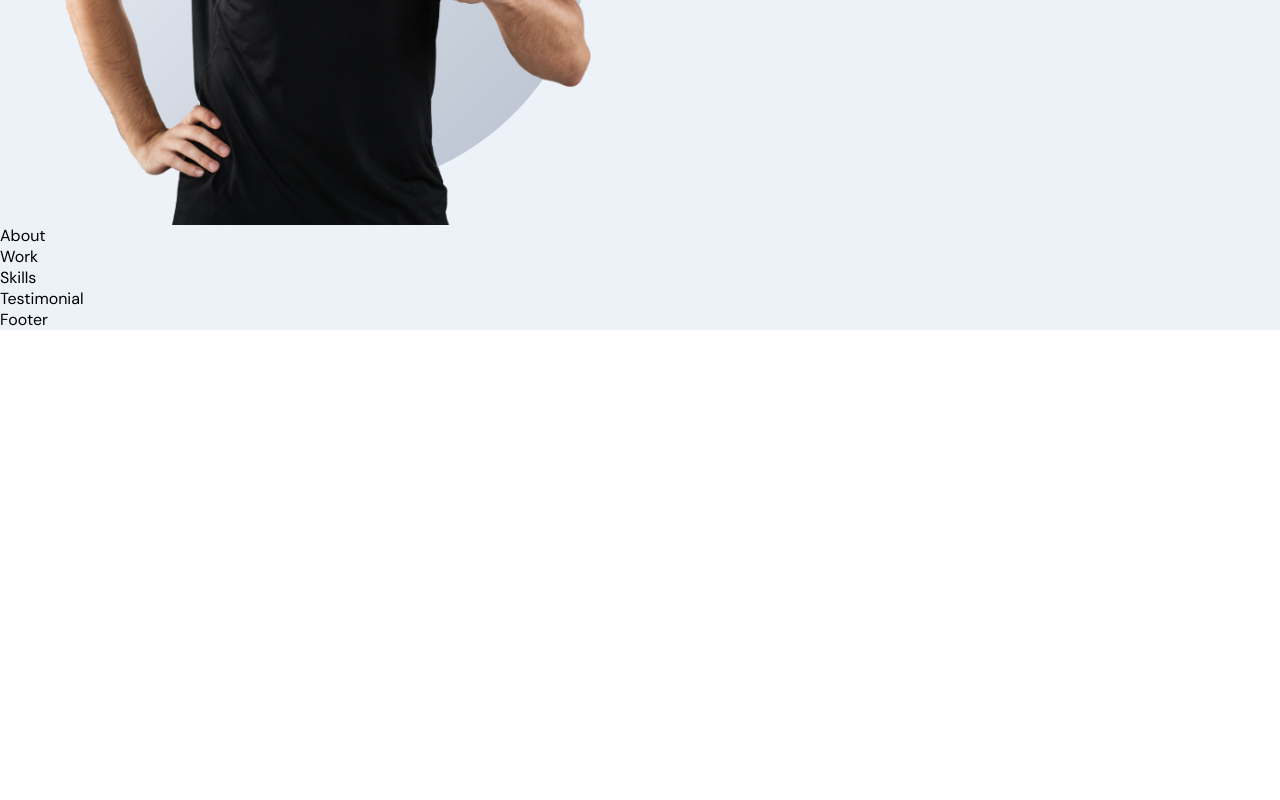
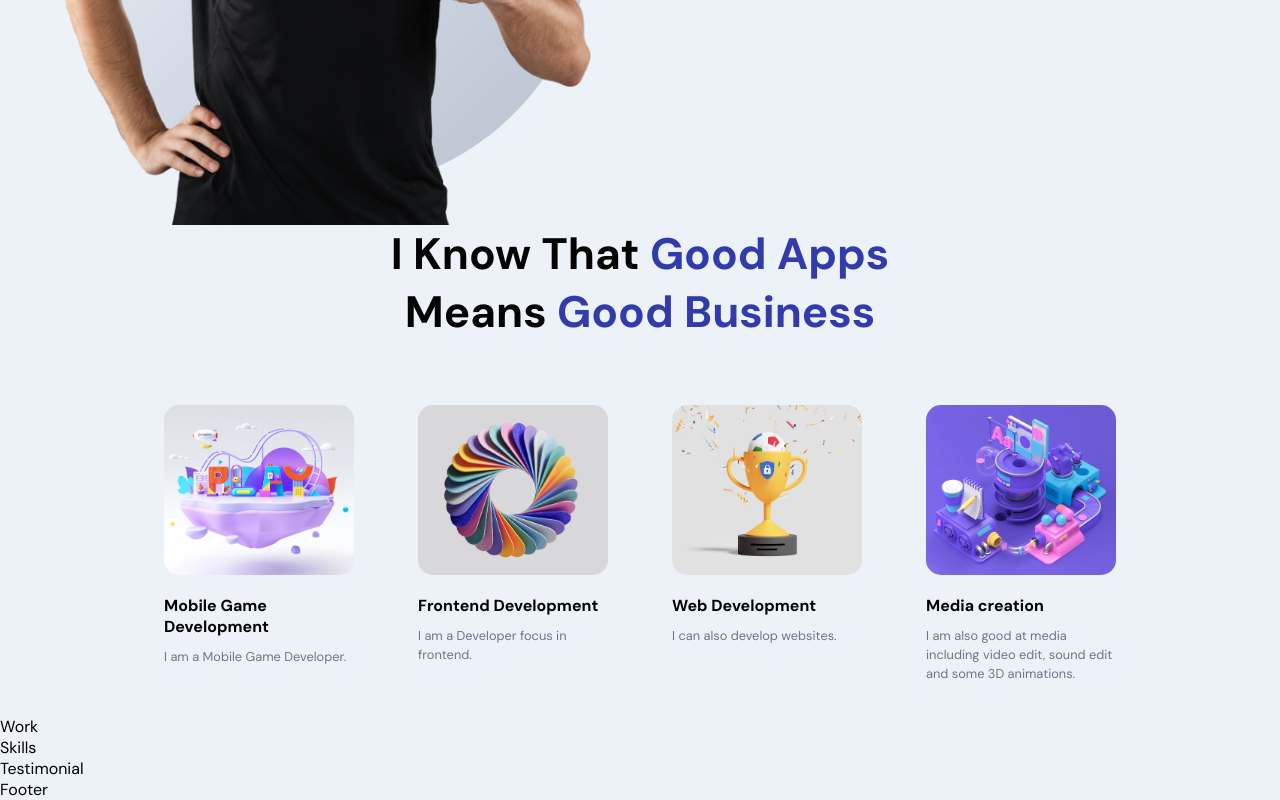
Before and after one commit to tonykot810/profolio_project, a React (Create React App) app in the folder frontend_react/: page / in a window 1280 px wide. Shown: the part 741-1541 px from the top of the page. Before the commit the page ends 1071 px from the top, so only its background shows below. Built offline with nearby package versions, Linux system fonts and the light colour scheme.

Commit message:
About section increase

```diff
--- a/frontend_react/src/container/About/About.jsx
+++ b/frontend_react/src/container/About/About.jsx
@@ -1,10 +1,37 @@
-import React from 'react'
+import React ,{useState, useEffect} from 'react'
+import { motion } from 'framer-motion';
 
 import './About.scss';
 
+import { images } from '../../constants';
+
+const abouts =[
+  { title: 'Mobile Game Development', desciption: 'I am a Mobile Game Developer.', imgUrl: images.about01},
+  { title: 'Frontend Development', desciption: 'I am a Developer focus in frontend.', imgUrl: images.about02},
+  { title: 'Web Development', desciption: 'I can also develop websites.', imgUrl: images.about03},
+  { title: 'Media creation', desciption: 'I am also good at media including video edit, sound edit and some 3D animations.', imgUrl: images.about04}
+];
+
 const About = () => {
   return (
-    <div>About</div>
+    <>
+    <h2 className="head-text">I know that <span>Good Apps</span><br/>means <span>Good Business</span></h2>
+    <div className="app__profiles">
+      {abouts.map((about, index)=> (
+        <motion.div
+        whileInView={{opacity: 1}}
+        whileHover={{scale: 1.1}}
+        transition={{duration: 0.5, type:'tween'}}
+        className="app__profile-item"
+        key={about.title + index}
+        >
+          <img src={about.imgUrl} alt={about.title}/>
+          <h2 className="bold-text" style={{ marginTop:20 }}>{about.title}</h2>
+          <p className="p-text" style={{ marginTop: 10 }}>{about.desciption}</p>
+        </motion.div>
+      ))}
+    </div>
+    </>
   )
 }
 
--- a/frontend_react/src/container/About/About.scss
+++ b/frontend_react/src/container/About/About.scss
@@ -0,0 +1,38 @@
+.app__about{
+    flex: 1;
+    width: 100%;
+    flex-direction: column;
+}
+
+.app__profiles{
+    display: flex;
+    justify-content: center;
+    align-items: flex-start;
+    flex-wrap: wrap;
+    margin-top: 2rem;
+}
+
+.app__profile-item{
+    width: 190px;
+    display: flex;
+    justify-content: flex-start;
+    align-items: flex-start;
+    flex-direction: column;
+    margin: 2rem;
+
+    img{
+        width: 100%;
+        height: 170px;
+        border-radius: 15px;
+        object-fit: cover;
+    }
+
+    @media screen and (min-width: 2000px){
+        width: 370px;
+        margin: 2rem 4rem;
+
+        img{
+        height: 320px;
+        }
+    }
+}
```
